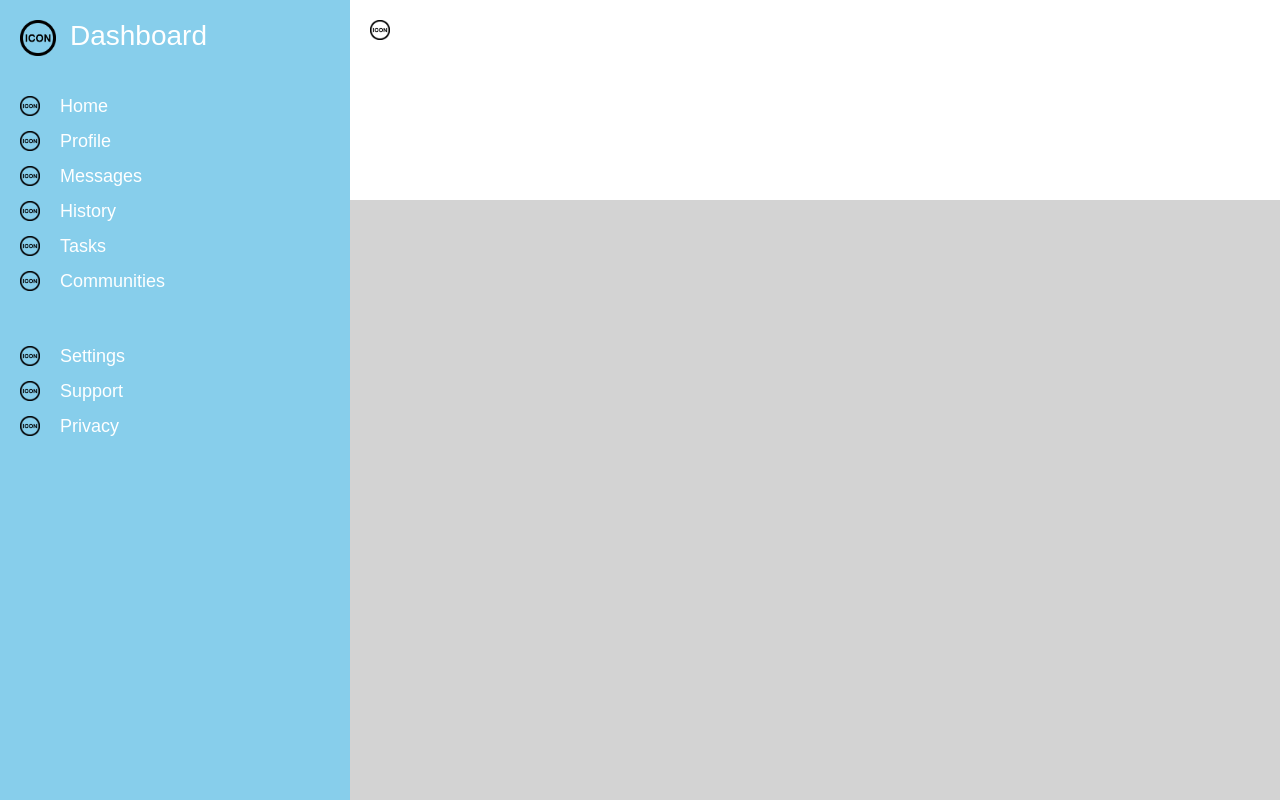
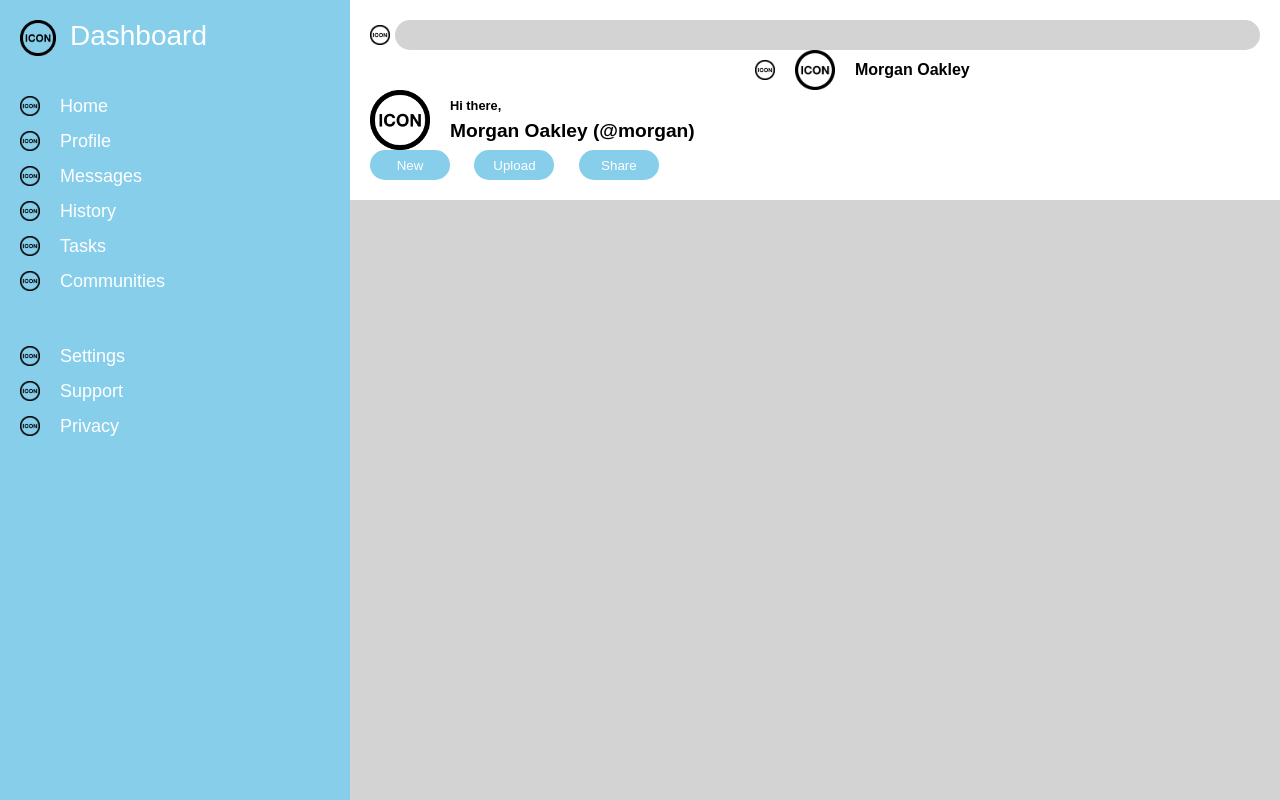
Before and after one commit to Sheriffnumber222/odin-admin-dashboard, a plain HTML site: page index.html in a window 1280 px wide. Drawn offline with Linux system fonts and the light colour scheme.

Commit message:
Grid/style individual header components

```diff
--- a/css/style.css
+++ b/css/style.css
@@ -58,3 +58,54 @@ body {
     display: grid;
     grid-template-columns: 50px 1fr;
 }
+#top-left-header {
+    display:grid;
+    grid-template-columns: 25px 1fr;
+    align-items: center;
+}
+.search-bar {
+    background-color: var(--page-gray);
+    height: 30px;
+    border-radius: 15px;
+}
+#top-right-header {
+    display: grid;
+    grid-template-columns: 1fr 20px 40px 20px 1fr; /*2nd and 4th value are padding*/
+    align-items: center;
+}
+.notification-bell {
+    justify-self: end;
+}
+#tr-user-img {
+    grid-column: 3;
+}
+#tr-name {
+    justify-self: start;
+    grid-column: 5;
+    font-weight: bold;
+}
+#bottom-left-header {
+    display: grid;
+    grid-template: 1fr 1fr / 80px 1fr;
+}
+#bl-user-img {
+    grid-row: 1 / 3;;
+}
+#bl-greeting {
+    font-weight: bold;
+    font-size: .8rem;
+    align-self: center;
+}
+#bl-name {
+    font-weight: bold;
+    font-size: 1.2rem;
+}
+#bottom-right-header button {
+    background-color: var(--prime-color);
+    color: white;
+    border: none;
+    border-radius: 15px;
+    height: 30px;
+    width: 80px;
+    margin-right: 20px;
+}
--- a/index.html
+++ b/index.html
@@ -40,9 +40,24 @@
         </div>
 
         <div id="header">
-            <div class="full-searchbar">
-            <img src="img/icon.png" width = "20px" default= "What?!">
-            <div class="searchbar"></div>
+            <div id="top-left-header">
+                <img src="img/icon.png" width = "20px" default= "What?!">
+                <div class="search-bar"> </div>
+            </div>
+            <div id="top-right-header">
+                <img class="notification-bell" src="img/icon.png" width = "20px" default= "What?!">
+                <img id="tr-user-img"src="img/icon.png" width = "40px" default= "What?!">
+                <div id="tr-name">Morgan Oakley</div>
+            </div>
+            <div id="bottom-left-header">
+                <img id="bl-user-img" src="img/icon.png" width = "60px" default= "What?!">
+                <div id="bl-greeting">Hi there,</div>
+                <div id="bl-name">Morgan Oakley (@morgan)</div>
+            </div>
+            <div id="bottom-right-header">
+                <button class="btn-new">New</button>
+                <button class="btn-upload">Upload</button>
+                <button class="btn-share">Share</button>
             </div>
         </div>
 
```
